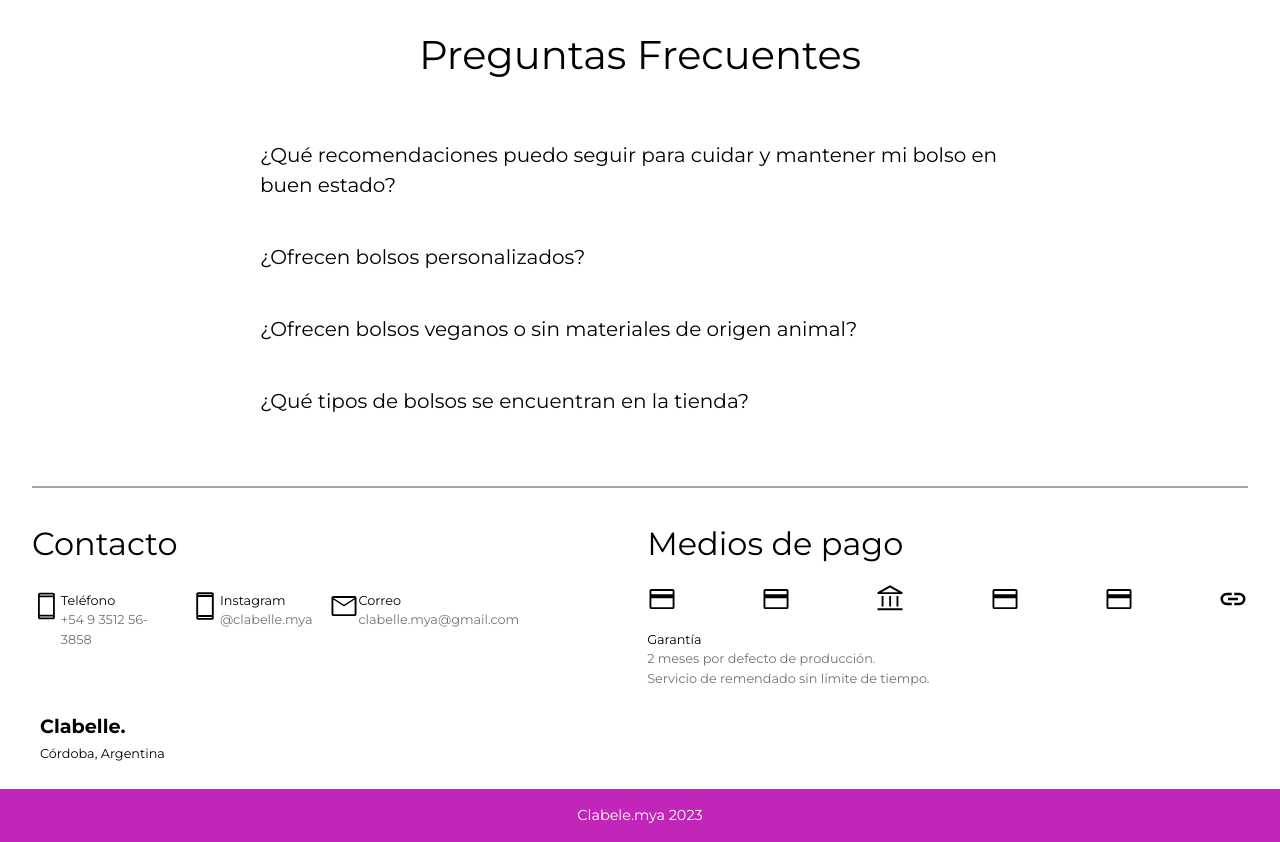
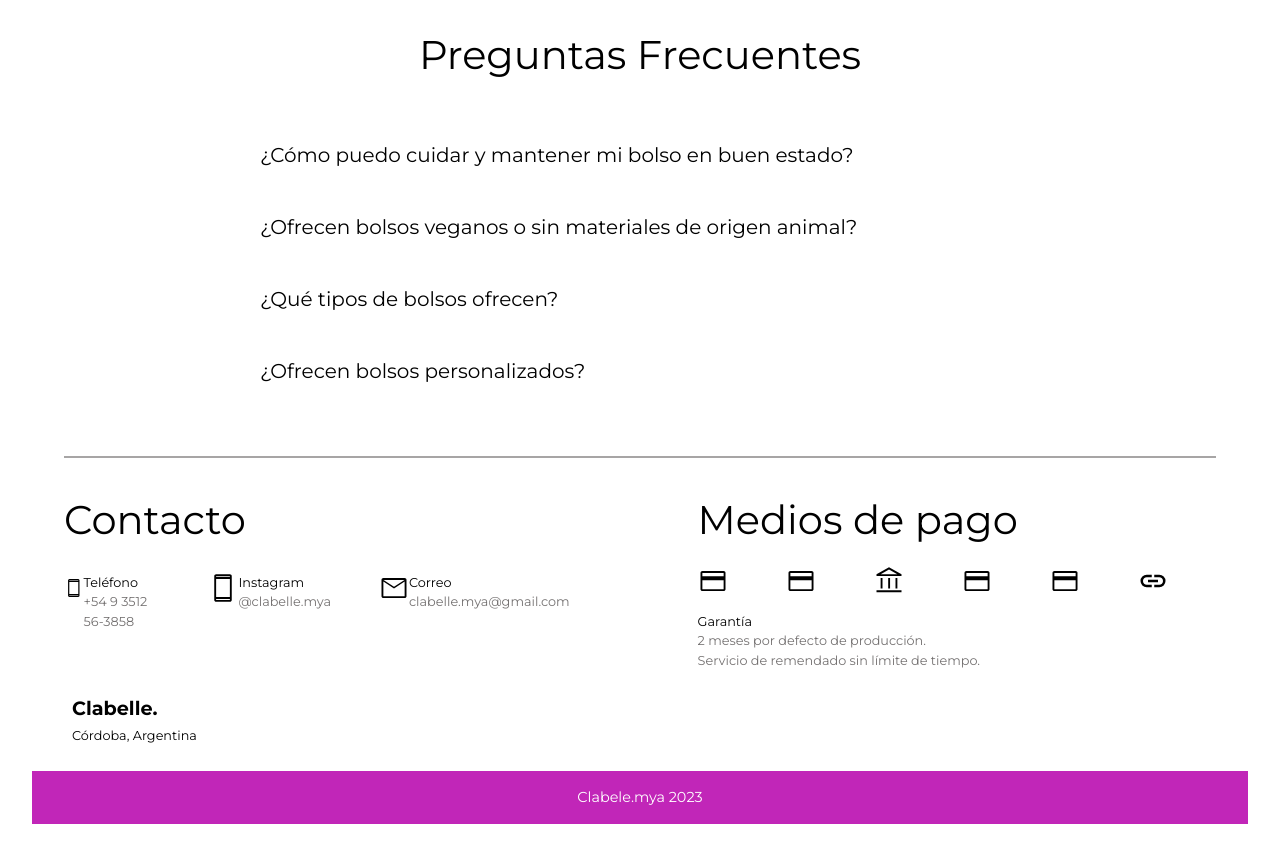
Before and after one commit to AgustinCamassa/Clabelle-E-commerce, a React (Vite) app: page / in a window 1280 px wide. Shown: the part 1480-2322 px from the top of the page. Built offline with nearby package versions, Linux system fonts and the light colour scheme.

Commit message:
ajuste footer y Q&A

```diff
--- a/src/components/about/about.css
+++ b/src/components/about/about.css
@@ -37,7 +37,6 @@
 
 .imgAbout {
     width: 100%;
-    border-radius: 2rem;
 }
 
 .sectionText h3 {
--- a/src/components/footer/footer.css
+++ b/src/components/footer/footer.css
@@ -5,7 +5,8 @@
 }
 
 .footerBox {
-
+    margin-left: 2rem;
+    margin-right: 2rem;
 }
 
 .tr {
@@ -28,7 +29,7 @@
 
 .boxContacto {
     display: flex;
-    gap: 1rem;
+    gap: 3rem;
     padding-bottom: 1rem;
 }
 
@@ -48,11 +49,13 @@
     display: grid;
     flex: 50%;
     gap: 1rem;
+    max-width: 45%;
 }
 
 .iconBoxPago {
     display: flex;
     justify-content: space-between;
+    margin-right: 3rem;
 }
 
 .infoRedContacto {
@@ -60,7 +63,7 @@
 }
 
 .textTitulo {
-    font-size: 2rem;
+    font-size: 2.5rem;
 }
 
 .textoA {
@@ -80,7 +83,41 @@
     padding-top: 1rem;
 }
 
+@media (max-width: 1030px) {
+    .footerBox {
+        margin-left: 0rem;
+        margin-right: 0rem;
+    }
+
+    .iconBoxPago {
+        margin-right: 0;
+    }
+
+    .sectionPago {
+        display: grid;
+        flex: 50%;
+        gap: 1rem;
+        max-width: auto;
+    }
+
+    .sectionContacto {
+        display: grid;
+        max-width: 50%;
+    }
+
+    .boxContacto {
+        display: flex;
+        gap: 1rem;
+        padding-bottom: 1rem;
+    }
+}
+
 @media (max-width: 725px) {
+    .footerBox {
+        margin-left: 0rem;
+        margin-right: 0rem;
+    }
+
     .articleSuperior {
         display: grid;
         justify-content: center;
@@ -91,9 +128,18 @@
     .articleSuperior {
         gap: 2rem;
     }
+
+    .iconBoxPago {
+        margin-right: 0;
+    }
 }
 
 @media (max-width: 430px) {
+    .footerBox {
+        margin-left: 0rem;
+        margin-right: 0rem;
+    }
+
     .boxContacto {
         display: grid;
         gap: 1rem;
@@ -101,6 +147,10 @@
 
     .articleSuperior {
         gap: 2rem;
+    }
+
+    .iconBoxPago {
+        margin-right: 0;
     }
 }
 
--- a/src/components/preguntas/preguntas.jsx
+++ b/src/components/preguntas/preguntas.jsx
@@ -14,16 +14,16 @@ const preguntas = () => {
           className="btn-acordeon"
         />
         <label htmlFor="btn-acordeon1">
-          ¿Qué recomendaciones puedo seguir para cuidar y mantener mi bolso en
-          buen estado?
+        ¿Cómo puedo cuidar y mantener mi bolso en buen estado?
         </label>
 
         <div className="contenido-acordeon">
           <p>
-            Lorem ipsum dolor sit amet consectetur adipisicing elit. Sapiente
-            amet perspiciatis dolorum aspernatur similique corrupti tenetur
-            laboriosam beatae unde, a, molestias animi id natus quasi. Aut
-            magnam explicabo delectus iste?
+          Prolongar la duración de tu bolso y mantenerlo en buen estado, es posible si tienes algunos cuidados a la hora de la limpieza del mismo.
+Lo aconsejable es que lo limpies con una esponja o paño húmedo, si encuentras una mancha que se resiste puedes utilizar jabón blanco, o jabón líquido en pequeñas cantidades y asegurate de no dejar restos de éste en las superficies, para evitar un daño químico.
+Si debes usar el lavarropas porque el interior del bolso se encuentra muy sucio, ponelo a secar en la sombra y con el interior hacia fuera, cuando la tela del forro se encuentre seca, asegúrate de secar el cuero sintético con un paño suave y sin pelusas
+También debes cuidarlo de no exponerlo a fuentes de calor, ni de exponerlo demasiado tiempo al sol. Y puedes aplicarle algún producto siliconado para prolongar aún más su vida útil.
+
           </p>
         </div>
       </div>
@@ -35,13 +35,10 @@ const preguntas = () => {
           id="btn-acordeon2"
           className="btn-acordeon"
         />
-        <label htmlFor="btn-acordeon2">¿Ofrecen bolsos personalizados?</label>
+        <label htmlFor="btn-acordeon2">¿Ofrecen bolsos veganos o sin materiales de origen animal?</label>
         <div className="contenido-acordeon">
           <p>
-            Lorem ipsum dolor sit amet consectetur adipisicing elit. Sapiente
-            amet perspiciatis dolorum aspernatur similique corrupti tenetur
-            laboriosam beatae unde, a, molestias animi id natus quasi. Aut
-            magnam explicabo delectus iste?
+          Los bolsos Clabelle están confeccionados de cuero sintético (de origen no animal), textiles de tapicería, y forrados con textiles mezcla de algodón y poliéster. Todos los materiales usados en la confección, son cuidadosamente seleccionados para ofrecer la mejor calidad en los productos.
           </p>
         </div>
       </div>
@@ -54,15 +51,12 @@ const preguntas = () => {
           className="btn-acordeon"
         />
         <label htmlFor="btn-acordeon3">
-          ¿Ofrecen bolsos veganos o sin materiales de origen animal?
+        ¿Qué tipos de bolsos ofrecen?
         </label>
         <div className="contenido-acordeon">
           <p>
-            Lorem ipsum dolor sit amet consectetur adipisicing elit. Sapiente
-            amet perspiciatis dolorum aspernatur similique corrupti tenetur
-            laboriosam beatae unde, a, molestias animi id natus quasi. Aut
-            magnam explicabo delectus iste?
-          </p>
+          Clabelle busca la practicidad, versatilidad y comodidad sin renunciar a una estética cuidada y pensada para que te acompañe día a día, por eso ofrecemos mochilas que pueden ser también un bolso morral, que puedan ser adaptadas a mochilas maternales, a la mochila que llevarías a tu trabajo, a aquella en la que puedas llevar tus materiales de estudio. También contamos con otros tipos de bolsos, grandes y versátiles o pequeños y prácticos para cuando sales a bailar o de paseo.
+         </p>
         </div>
       </div>
 
@@ -74,18 +68,15 @@ const preguntas = () => {
           className="btn-acordeon"
         />
         <label htmlFor="btn-acordeon4">
-          ¿Qué tipos de bolsos se encuentran en la tienda?
-        </label>
-        <div className="contenido-acordeon">
-          <p>
-            Lorem ipsum dolor sit amet consectetur adipisicing elit. Sapiente
-            amet perspiciatis dolorum aspernatur similique corrupti tenetur
-            laboriosam beatae unde, a, molestias animi id natus quasi. Aut
-            magnam explicabo delectus iste?
-          </p>
-        </div>
+        ¿Ofrecen bolsos personalizados?
+      </label>
+      <div className="contenido-acordeon">
+        <p>
+          Si bien Clabelle, cuenta con diseños pensados en la necesidad de un segmento de cliente ya definido, también ofrece la posibilidad de diseñar bolsos personalizados acorde a necesidades específicas que desees solicitar.
+        </p>
       </div>
     </div>
+    </div >
   );
 };
 
```
